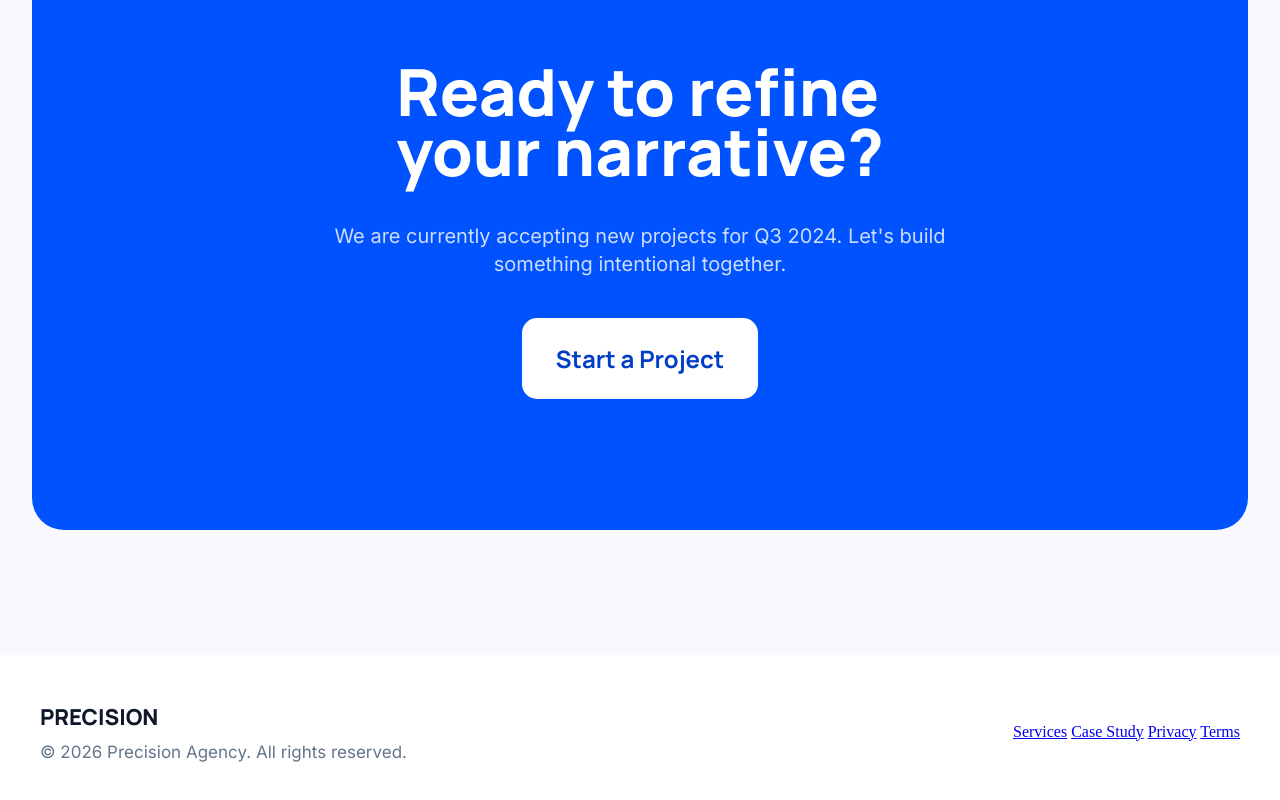
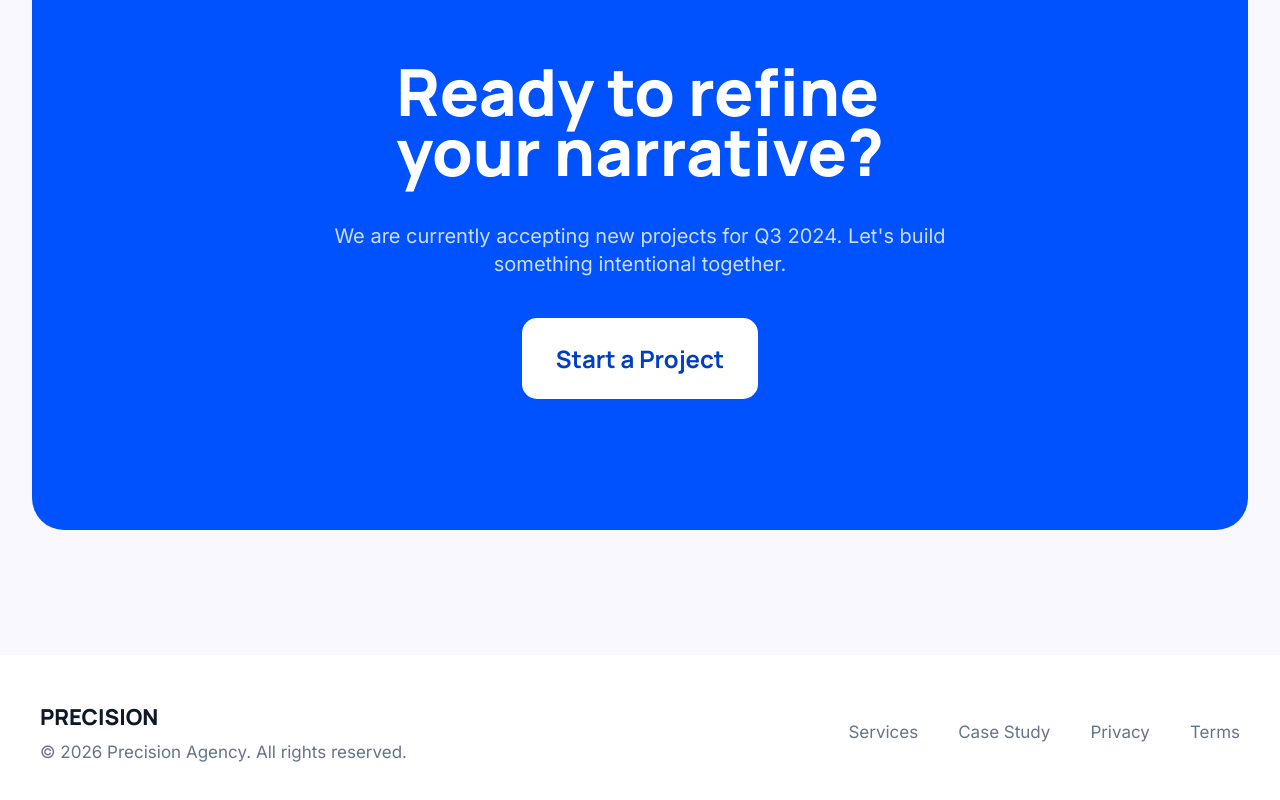
Before and after one commit to ankush-shaw/frontend-project-html-css, a plain HTML site: page pages/home.html in a window 1280 px wide. Shown: the part 4037-4837 px from the top of the page. Drawn offline with Linux system fonts and the light colour scheme.

Commit message:
Footer done

```diff
--- a/pages/style.css
+++ b/pages/style.css
@@ -438,3 +438,16 @@
     font-size: 17px;
     color: #64748B;
 }
+
+
+.footer .content .right{
+    display: flex;
+    gap: 40px;
+}
+.footer .content .right a {
+    font-family: 'Inter', sans-serif;
+    font-weight: 400;
+    font-size: 17px;
+    color: #64748B;
+    text-decoration: none;
+}
```
